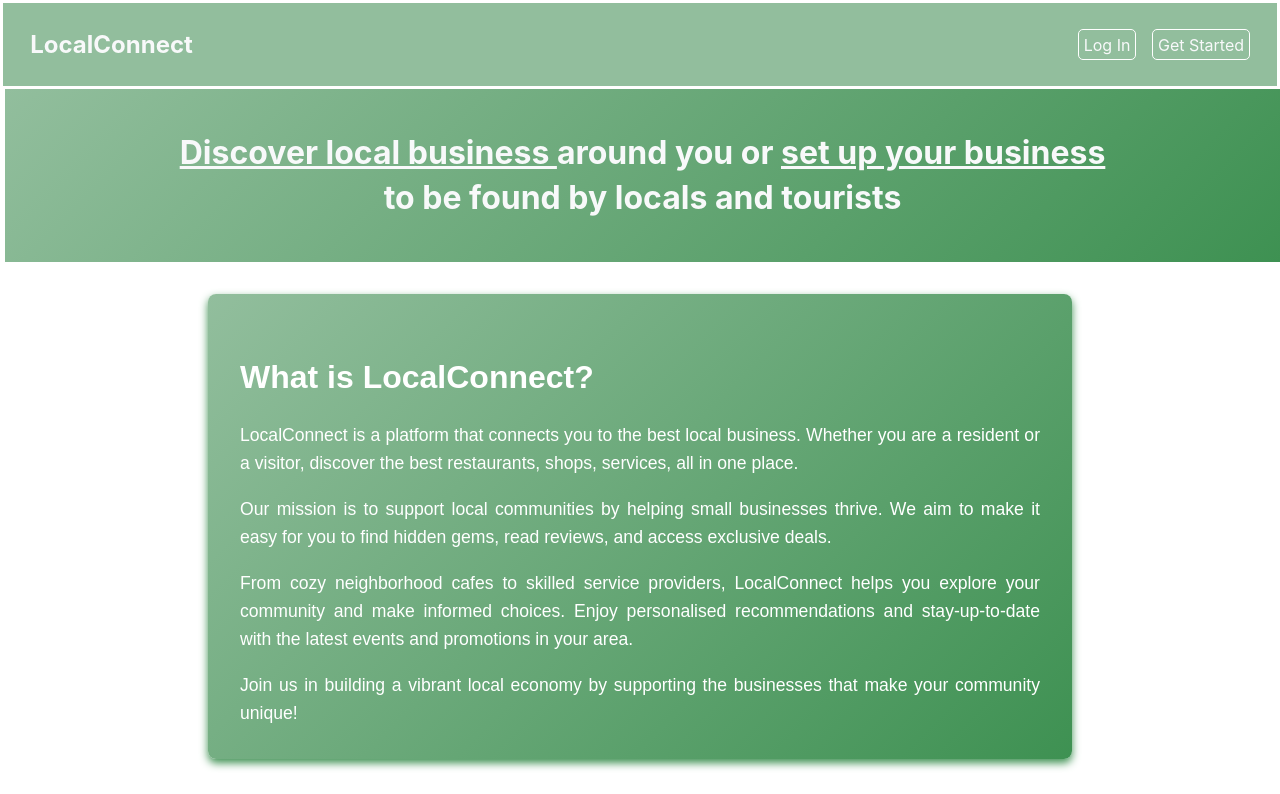
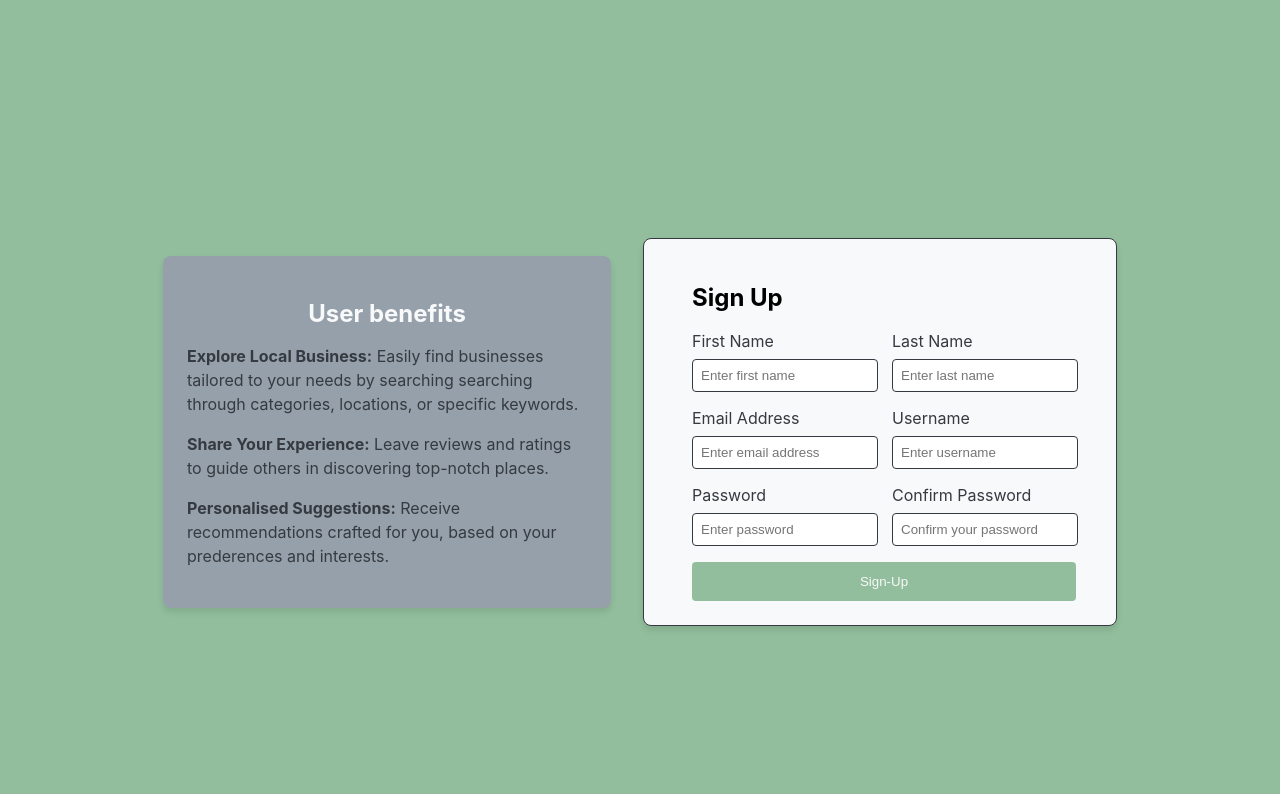
Before and after one commit to juzgit/Business-Discovery, a React (Create React App) app in the folder business-discovery/: page / in a window 1280 px wide. Shown: the top 794 px of the page. Built offline with nearby package versions, Linux system fonts and the light colour scheme.

Commit message:
Updated user-reg-page and styled it

```diff
--- a/business-discovery/src/App.js
+++ b/business-discovery/src/App.js
@@ -1,13 +1,14 @@
 import React from "react";
 import { BrowserRouter as Router, Route, Routes } from "react-router-dom";
-import Homepage from "./pages/HomePage";
+//import Homepage from "./pages/HomePage";
+import UserRegister from "./pages/user-reg-page";
 
 function App() {
   return (
     <div className="App">
         <Router>
             <Routes>
-              <Route path="/" element={<Homepage />} />
+            <Route path="/" element={<UserRegister />} />
             </Routes>
         </Router>
     </div>
--- a/business-discovery/src/pages/user-reg-page.js
+++ b/business-discovery/src/pages/user-reg-page.js
@@ -1,6 +1,7 @@
 import React, { useState } from "react";
+import '../pagesStyling/user-reg-page.scss';
 
-const Register = () =>{
+const UserRegister = () =>{
     const [formData, setFormData] = useState({
         firstName: '',
         lastName: '',
@@ -30,96 +31,128 @@ const Register = () =>{
 
     /**Display the form */
     return (
-        <div>
+        <div className="register-page">
 
-            <div>
-                /**Information about the page goes here */
+            <div className="register-info">
+                <h2 className="info-title">User benefits</h2>
+                <ul className="info-list">
+                    <li>
+                        <strong>Explore Local Business:</strong> Easily find businesses tailored to your needs by searching searching through categories, locations, or specific keywords.
+                    </li>
+
+                    <li>
+                        <strong>Share Your Experience:</strong> Leave reviews and ratings to guide others in discovering top-notch places.
+                    </li>
+
+                    <li>
+                        <strong>Personalised Suggestions:</strong>  Receive recommendations crafted for you, based on your prederences and interests.
+                    </li>
+                </ul>
             </div>
 
 
 
-            <form onSubmit={submitForm}>
-                <h2>Sign Up</h2>
+            <form onSubmit={submitForm} className="register-form">
+                <h2 className="form-title">Sign Up</h2>
 
-                <div>
-                    <label>First Name</label>
+                <div className="form-row">
+                    <div className="form-group">
+                        <label className="form-label">First Name</label>
 
                         <input
                         type="text"
                         name="firstName"
                         value={formData.firstName}
                         onChange={handleForm}
+                        className="form-input"
+                        placeholder="Enter first name"
                         required
                         />
                     </div>
 
 
-                <div>
-                    <label>Last Name</label>
+                    <div className="form-group">
+                        <label className="form-label">Last Name</label>
 
                         <input
                         type="text"
                         name="lastName"
                         value={formData.lastName}
                         onChange={handleForm}
+                        className="form-input"
+                        placeholder="Enter last name"
                         required
                         />
                     </div>
+                </div>
 
 
-                <div>
-                    <label>Email Address</label>
+                <div className="form-row">
+
+                    <div className="form-group">
+                        <label className="form-label">Email Address</label>
 
                         <input
                         type="text"
                         name="emailAddress"
                         value={formData.emailAdress}
                         onChange={handleForm}
+                        className="form-input"
+                        placeholder="Enter email address"
                         required
                         />
                     </div>
 
-                <div>
-                    <label>User Name</label>
+                    <div className="form-group">
+                        <label className="form-label">Username</label>
 
                         <input
                         type="text"
                         name="userName"
                         value={formData.username}
                         onChange={handleForm}
+                        className="form-input"
+                        placeholder="Enter username"
                         required
                         />
                     </div>
+                </div>
 
-                <div>
-                    <label>Password</label>
+
+                <div className="form-row">
+                    <div className="form-group">
+                        <label className="form-label">Password</label>
 
                         <input
                         type="password"
                         name="password"
                         value={formData.password}
                         onChange={handleForm}
+                        placeholder="Enter password"
+                        className="form-input"
                         required
                         />
                     </div>
 
-
-                <div>
-                    <label>Confirm Password</label>
+                    <div className="form-group">
+                        <label className="form-label">Confirm Password</label>
 
                         <input
                         type="password"
                         name="confirmPassword"
                         value={formData.confirmPassword}
                         onChange={handleForm}
+                        className="form-input"
+                        placeholder="Confirm your password"
                         required
                         />
                     </div>
+                </div>
 
-                <button type="submit">Sign-Up</button>
+                <button type="submit" className="submit-button">Sign-Up</button>
             </form>
         </div>
     );
 };
 
-export default Register;
+export default UserRegister;
--- /dev/null
+++ b/business-discovery/src/pagesStyling/user-reg-page.scss
@@ -0,0 +1,94 @@
+$primaryColor1: #92be9d;
+$neutralColor1: #F8F9FA;
+$neutralColor2: #343A40;
+
+.register-page{
+    display: flex;
+    gap: 2rem;
+    padding: 2rem;
+    justify-content: center;
+    align-items: center;
+    min-height: 100vh;
+    background-color: $primaryColor1;
+
+    .register-info, .register-form{
+        flex: 1;
+        max-width: 400px;
+        background-color: lighten($neutralColor2, 40%);
+        padding: 1.5rem;
+        border-radius: 8px;
+        box-shadow: 0 4px 6px rgba(0, 0, 0, 0.1);
+    }
+
+    .register-info{
+        color: $neutralColor2;
+
+        .info-title{
+            font-size: 1.5rem;
+            color: $neutralColor1;
+            margin-bottom: 1rem;
+            text-align: center;
+        }
+
+        .info-list{
+            list-style-type: none;
+            padding: 0;
+
+            li{
+                margin-bottom: 1rem;
+                font-size: 1rem;
+                line-height: 1.5;
+
+                strong{
+                    color: $neutralColor2;
+                    font-weight: bold;
+                }
+            }
+        }
+    }
+
+    .register-form{
+        background-color: $neutralColor1;
+        border: 1px solid $neutralColor2;
+        padding-left: 3rem;
+
+        .form-row{
+            display: flex;
+            gap: 2rem;
+            margin-bottom: 1rem;
+            margin-right: 2rem;
+
+            .form-group{
+                flex: 1;
+
+                .form-label{
+                    display: block;
+                    margin-bottom: 0.5rem;
+                    color: $neutralColor2;
+                }
+
+                .form-input{
+                    width: 100%;
+                    padding: 0.5rem;
+                    border: 1px solid $neutralColor2;
+                    border-radius: 4px;
+                    gap: 0.5rem;
+                }
+            }
+        }
+
+        .submit-button{
+            width: 96%;
+            padding: 0.75rem;
+            background-color: $primaryColor1;
+            color: $neutralColor1;
+            border: none;
+            border-radius: 4px;
+            cursor: pointer;
+
+            &:hover{
+                background-color: darken($primaryColor1, 10%);
+            }
+        }
+    }
+}
```
Lines whose indentation alone changed are shown as unchanged.
